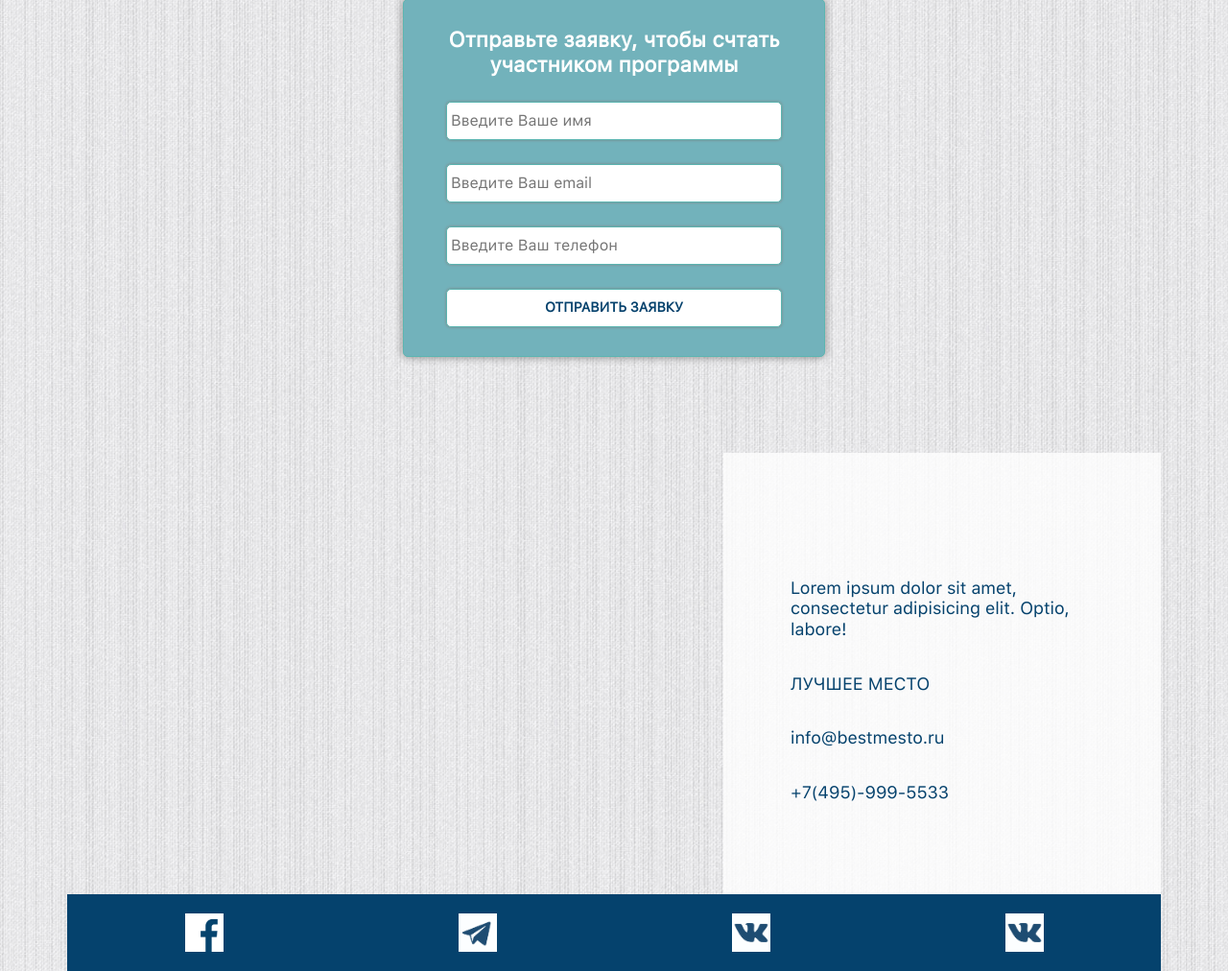
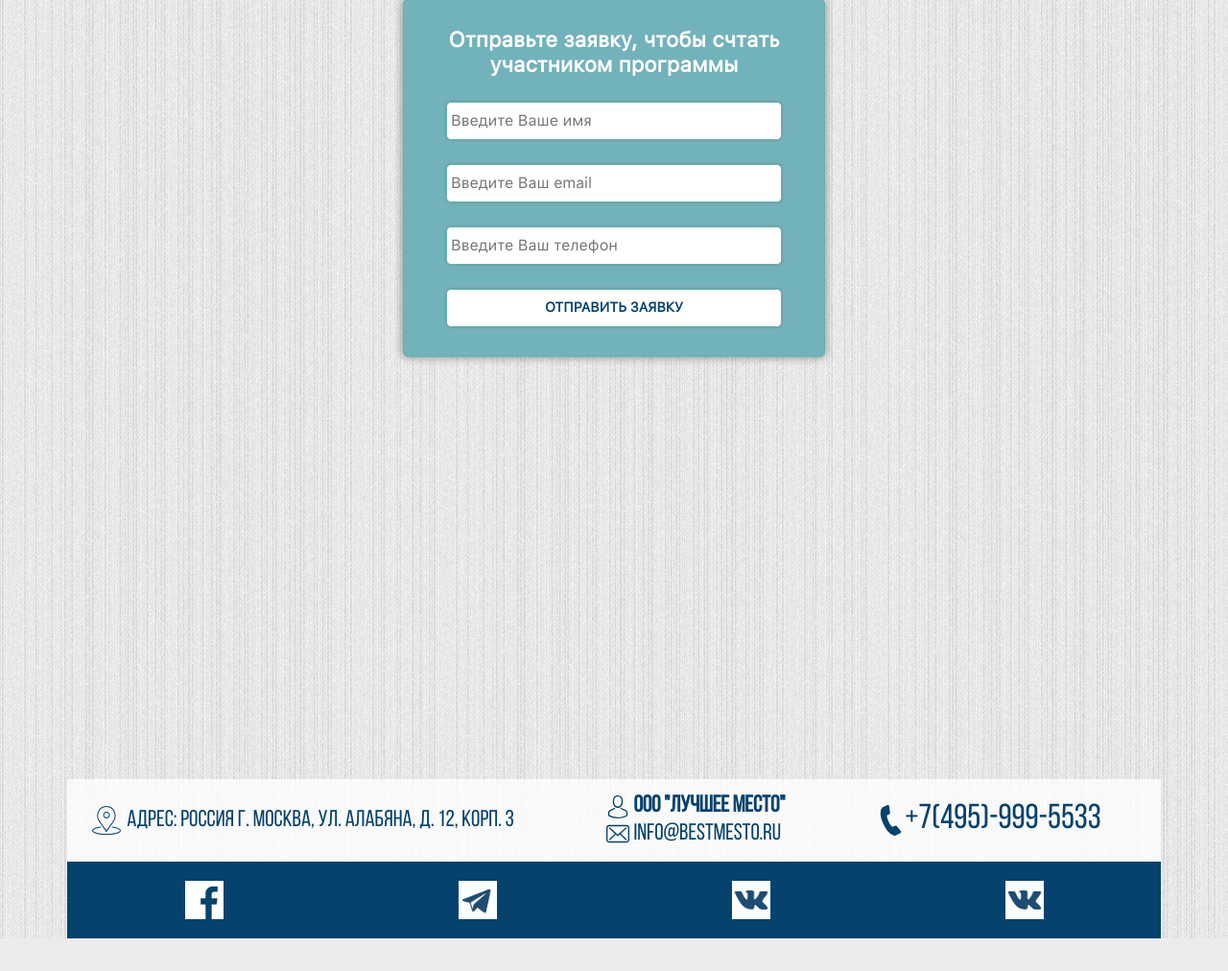
Before and after one commit to staik4/investment, a PHP site: page / in a window 1280 px wide. Shown: the part 3644-4656 px from the top of the page at 96% size. After the commit the page ends 4622 px from the top, so only its background shows below. Run offline with PHP 8.4, Linux system fonts and the light colour scheme; style sheets or scripts are compiled from the project's sources.

Commit message:
new maps, and icons for contacts

```diff
--- a/css/style.css
+++ b/css/style.css
@@ -836,10 +836,10 @@
   /*width: 30%;
   height: 100%;
   z-index: 102; */
-  width: 40%;
-  height: 460px;
+  width: 100%;
+  height: 20%;
   position: absolute;
-  right: 0%; }
+  bottom: 0%; }
 
 .layout-contacts {
   position: absolute;
@@ -855,15 +855,91 @@
   height: 100%;
   z-index: 102;
   display: flex;
-  flex-direction: column;
-  justify-content: center;
-  align-items: flex-start;
-  padding: 70px; }
+  flex-direction: row;
+  justify-content: space-around;
+  align-items: center; }
 
 .content-contacts-item {
-  margin-top: 35px;
-  font-size: 18px;
-  color: #05426d; }
+  font-size: 24px;
+  color: #05426d;
+  font-family: BebasNeueRegular; }
+
+.name-organization {
+  font-weight: bold; }
+
+.lel-phone {
+  font-size: 36px;
+  font-family: BebasNeueRegular;
+  display: block;
+  position: relative; }
+  .lel-phone::before {
+    display: block;
+    content: "";
+    width: 28px;
+    height: 28px;
+    background-image: url(../img/icon/phone-receiver.svg) !important;
+    position: absolute;
+    background-size: 28px 28px;
+    margin-left: -28px;
+    top: calc(50% - 14px);
+    transform: rotate(20deg);
+    left: 0;
+    z-index: 102;
+    display: block; }
+
+.email-organization {
+  font-family: BebasNeueRegular;
+  display: block;
+  position: relative; }
+  .email-organization::before {
+    display: block;
+    content: "";
+    width: 24px;
+    height: 24px;
+    background-image: url(../img/icon/envelope.svg) !important;
+    position: absolute;
+    background-size: 24px 24px;
+    margin-left: -28px;
+    top: calc(50% - 12px);
+    left: 0;
+    z-index: 102;
+    display: block; }
+
+.name-organization {
+  font-family: BebasNeueRegular;
+  display: block;
+  position: relative; }
+  .name-organization::before {
+    display: block;
+    content: "";
+    width: 24px;
+    height: 24px;
+    background-image: url(../img/icon/avatar.svg) !important;
+    position: absolute;
+    background-size: 24px 24px;
+    margin-left: -28px;
+    top: calc(50% - 12px);
+    left: 0;
+    z-index: 102;
+    display: block; }
+
+.adress-organization {
+  font-family: BebasNeueRegular;
+  display: block;
+  position: relative; }
+  .adress-organization::before {
+    display: block;
+    content: "";
+    width: 30px;
+    height: 30px;
+    background-image: url(../img/icon/placeholder.svg) !important;
+    position: absolute;
+    background-size: 30px 30px;
+    margin-left: -36px;
+    top: calc(50% - 15px);
+    left: 0;
+    z-index: 102;
+    display: block; }
 
 /*=====================footer===================== */
 .footer {
--- a/css/style.scss
+++ b/css/style.scss
@@ -1174,10 +1174,12 @@ $title-font: BebasNeueRegular;
   /*width: 30%;
   height: 100%;
   z-index: 102; */
-  width: 40%;
-  height: 460px;
+  width: 100%;
+  height: 20%;
+  // height: 460px;
   position: absolute;
-  right: 0%;
+  // right: 0%;
+  bottom: 0%;
 
 }
 
@@ -1196,18 +1198,108 @@ $title-font: BebasNeueRegular;
   height: 100%;
   z-index: 102;
   display: flex;
-  flex-direction: column;
-  justify-content: center;
-  align-items: flex-start;
-  padding: 70px;
+  flex-direction: row;
+  justify-content: space-around;
+  align-items: center;
+  // padding: 70px;
 }
 
 .content-contacts-item {
-  margin-top: 35px;
-  font-size: 18px;
+  // margin-top: 35px;
+  font-size: 24px;
   color: $primary-color;
+  font-family: $title-font;
 }
 
+.name-organization {
+  font-weight: bold;
+}
+
+.lel-phone {
+  font-size: 36px;
+  font-family: $title-font;
+  display: block;
+  position: relative;
+
+  &::before {
+    display: block;
+    content: "";
+    width: 28px ;
+    height: 28px ;
+    background-image: url(../img/icon/phone-receiver.svg) !important;
+    position: absolute;
+    background-size: 28px 28px;
+    margin-left: -28px;
+    top: calc(50% - 14px);
+    transform: rotate(20deg);
+    left: 0;
+    z-index: 102;
+    display: block;
+  }
+}
+
+.email-organization {
+  font-family: $title-font;
+  display: block;
+  position: relative;
+  &::before {
+    display: block;
+    content: "";
+    width: 24px ;
+    height: 24px ;
+    background-image: url(../img/icon/envelope.svg) !important;
+    position: absolute;
+    background-size: 24px 24px;
+    margin-left: -28px;
+    top: calc(50% - 12px);
+    // transform: rotate(20deg);
+    left: 0;
+    z-index: 102;
+    display: block;
+  }
+}
+
+.name-organization {
+  font-family: $title-font;
+  display: block;
+  position: relative;
+  &::before {
+    display: block;
+    content: "";
+    width: 24px ;
+    height: 24px ;
+    background-image: url(../img/icon/avatar.svg) !important;
+    position: absolute;
+    background-size: 24px 24px;
+    margin-left: -28px;
+    top: calc(50% - 12px);
+    // transform: rotate(20deg);
+    left: 0;
+    z-index: 102;
+    display: block;
+  }
+}
+
+.adress-organization {
+  font-family: $title-font;
+  display: block;
+  position: relative;
+  &::before {
+    display: block;
+    content: "";
+    width: 30px ;
+    height: 30px ;
+    background-image: url(../img/icon/placeholder.svg) !important;
+    position: absolute;
+    background-size: 30px 30px;
+    margin-left: -36px;
+    top: calc(50% - 15px);
+    // transform: rotate(20deg);
+    left: 0;
+    z-index: 102;
+    display: block;
+  }
+}
 
 /*=====================footer===================== */
 
--- a/index.php
+++ b/index.php
@@ -775,14 +775,18 @@
             <div class="contacts">
               <div class="layout-contacts"></div>
               <div class="content-contacts">
-                <span class="content-contacts-item Adress">Lorem ipsum dolor sit amet, consectetur adipisicing elit. Optio, labore!</span>
-                <span class="content-contacts-item name-organization">ЛУЧШЕЕ МЕСТО</span>
-                <span class="content-contacts-item email">info@bestmesto.ru</span>
+                <span class="content-contacts-item adress-organization">Адрес: Россия г. Москва, ул. Алабяна, д. 12, корп. 3</span>
+                <div class="d-flex flex-column justify-contetn-around">
+                  <span class="content-contacts-item name-organization">ООО "ЛУЧШЕЕ МЕСТО"</span>
+                  <span class="content-contacts-item email-organization">info@bestmesto.ru</span>
+                </div>
+
                 <span class="content-contacts-item lel-phone">+7(495)-999-5533</span>
               </div>
             </div>
-            <div class="location" style="height: 460px;">
-              <iframe src="https://yandex.ru/map-widget/v1/?um=constructor%3Ab2367ca38be169733757e4326500fcd1702a20e0c7696aff48c2f5ad8963bdeb&amp;source=constructor" width="100%" height="460" frameborder="0"></iframe>
+            <div class="location" style="height: 426px;">
+              <iframe src="https://yandex.ru/map-widget/v1/?um=constructor%3Ab2367ca38be169733757e4326500fcd1702a20e0c7696aff48c2f5ad8963bdeb&amp;source=constructor" width="100%" height="426" frameborder="0"></iframe>
+              <!-- <iframe src="https://yandex.ru/map-widget/v1/?um=constructor%3Ab2367ca38be169733757e4326500fcd1702a20e0c7696aff48c2f5ad8963bdeb&amp;source=constructor" width="100%" height="460" frameborder="0"></iframe> -->
           </div>
         </div>
       </div>
```
Also changed, not shown: img/icon/avatar.svg (added), img/icon/envelope.svg (added), img/icon/phone-receiver.svg (added), img/icon/placeholder.svg (added), 1 other file.
